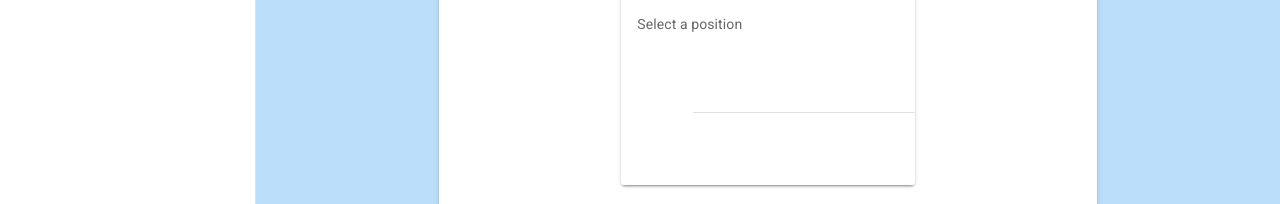
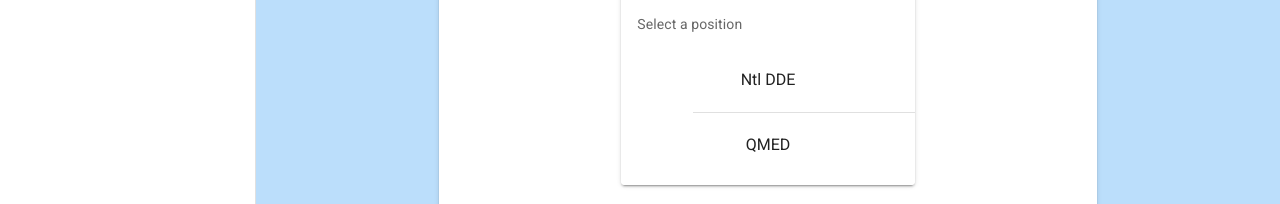
Before and after one commit to shariq1989/seatime, a Vue app in the folder django/frontend/: page /#/checklist in a window 1280 px wide. Shown: the part 318-522 px from the top of the page. Built offline with nearby package versions, Linux system fonts and the light colour scheme; sample sign-in values are in the browser's storage.

Commit message:
remove unused code

```diff
--- a/django/frontend/src/components/ChecklistComponent.vue
+++ b/django/frontend/src/components/ChecklistComponent.vue
@@ -32,11 +32,9 @@
                           <v-divider v-else-if="item.divider" :key="index" :inset="item.inset"></v-divider>
                           <v-list-item v-else :key="item.title">
                             <v-list-item-content>
-                              <template v-slot:activator="{ on, attrs }">
-                                <v-list-item-title v-html="item.title"
-                                                   @click.stop="dialog = true">
-                                </v-list-item-title>
-                              </template>
+                              <v-list-item-title v-html="item.title"
+                                                 @click.stop="dialog = true">
+                              </v-list-item-title>
                             </v-list-item-content>
                           </v-list-item>
                         </template>
```
